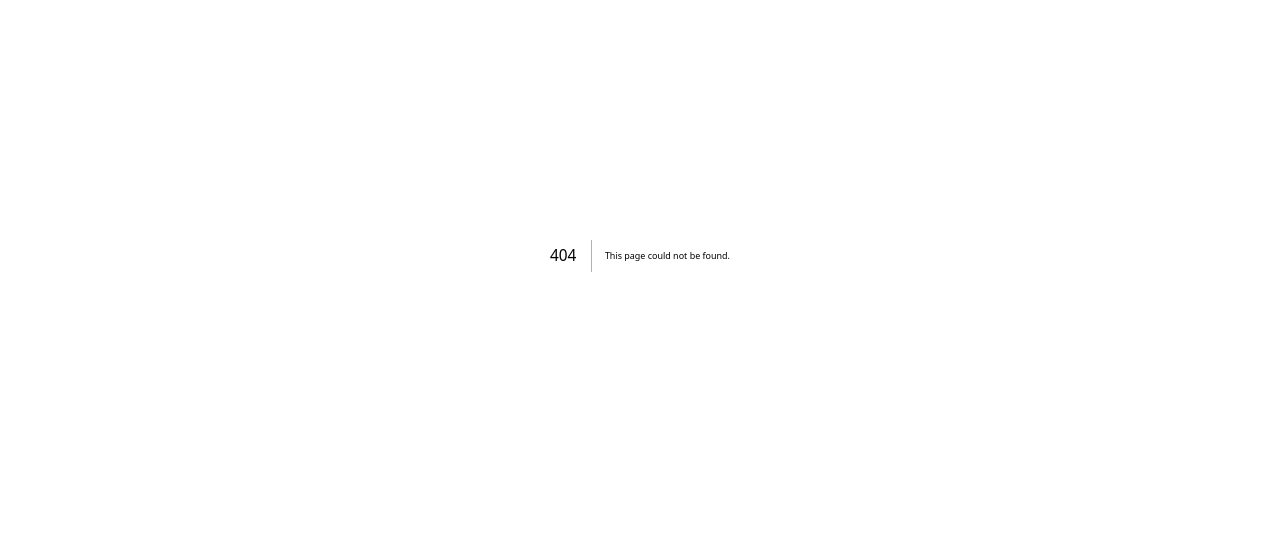
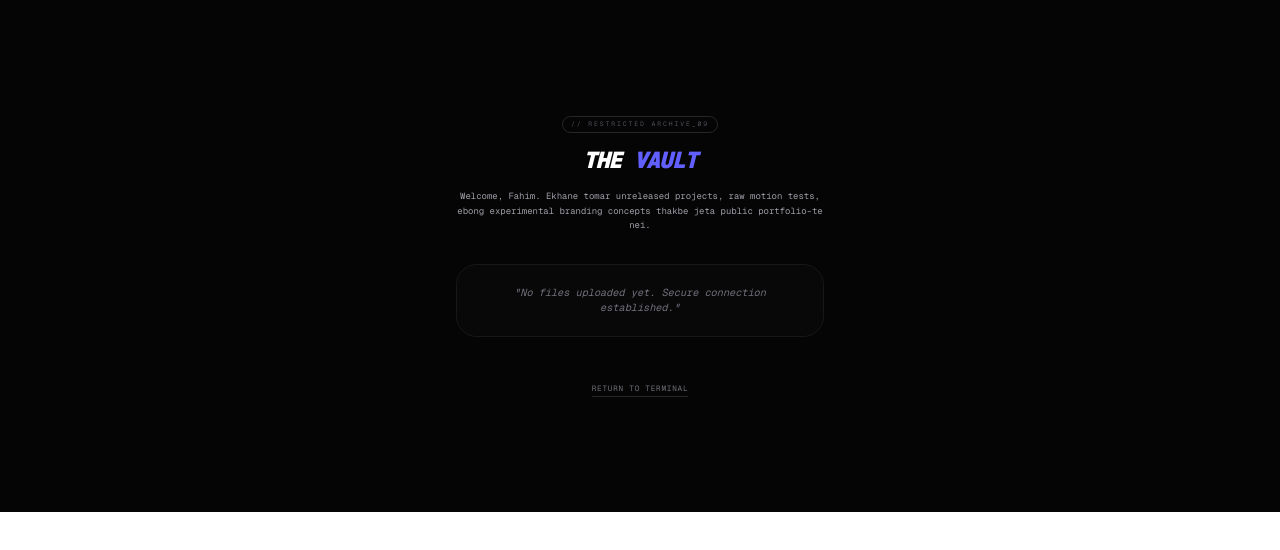
Before and after one commit to Fahim-hash/portfolio, a Next.js app: page /vault-x92 in a window 1280 px wide. Before the commit this address had no page. Shown: the top 550 px of the page. Built offline with nearby package versions, Linux system fonts and the light colour scheme.

Commit message:
Create page.tsx

```diff
--- /dev/null
+++ b/app/vault-x92/page.tsx
@@ -0,0 +1,43 @@
+"use client";
+import { motion } from "framer-motion";
+import Link from "next/link";
+
+export default function SecretVault() {
+  return (
+    <main className="min-h-screen bg-[#050505] text-zinc-500 flex flex-col items-center justify-center font-mono p-6">
+      {/* Background Glow */}
+      <div className="fixed inset-0 bg-indigo-500/5 blur-[120px] rounded-full -z-10" />
+
+      <motion.div
+        initial={{ opacity: 0, scale: 0.95 }}
+        animate={{ opacity: 1, scale: 1 }}
+        transition={{ duration: 0.8 }}
+        className="text-center space-y-6 max-w-xl"
+      >
+        <div className="inline-block px-3 py-1 border border-zinc-800 rounded-full text-[10px] tracking-[0.3em] uppercase text-zinc-600">
+          // Restricted Archive_09
+        </div>
+
+        <h1 className="text-white text-4xl font-black tracking-tighter uppercase italic">
+          The <span className="text-indigo-500">Vault</span>
+        </h1>
+
+        <p className="text-sm leading-relaxed text-zinc-400">
+          Welcome, Fahim. Ekhane tomar unreleased projects, raw motion tests,
+          ebong experimental branding concepts thakbe jeta public portfolio-te nei.
+        </p>
+
+        <div className="grid grid-cols-1 gap-4 mt-12">
+           {/* Ekhane tumi tomar hidden projects-er link ba image add korte paro */}
+           <div className="p-8 border border-zinc-900 bg-zinc-900/20 rounded-[2rem] italic">
+              "No files uploaded yet. Secure connection established."
+           </div>
+        </div>
+
+        <Link href="/" className="mt-12 text-xs hover:text-white transition-colors uppercase tracking-widest border-b border-zinc-800 pb-1 inline-block">
+          Return to Terminal
+        </Link>
+      </motion.div>
+    </main>
+  );
+}
```
